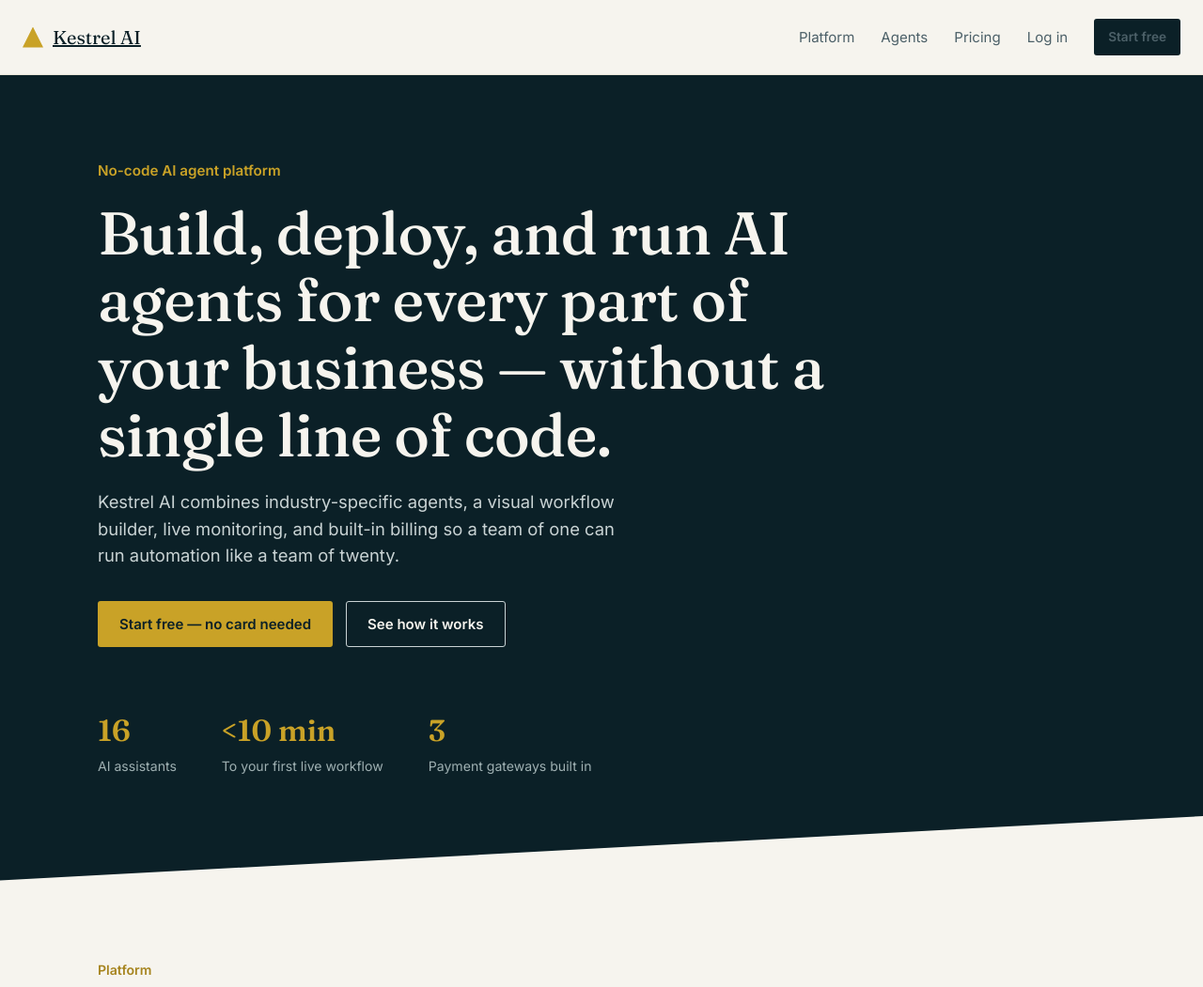
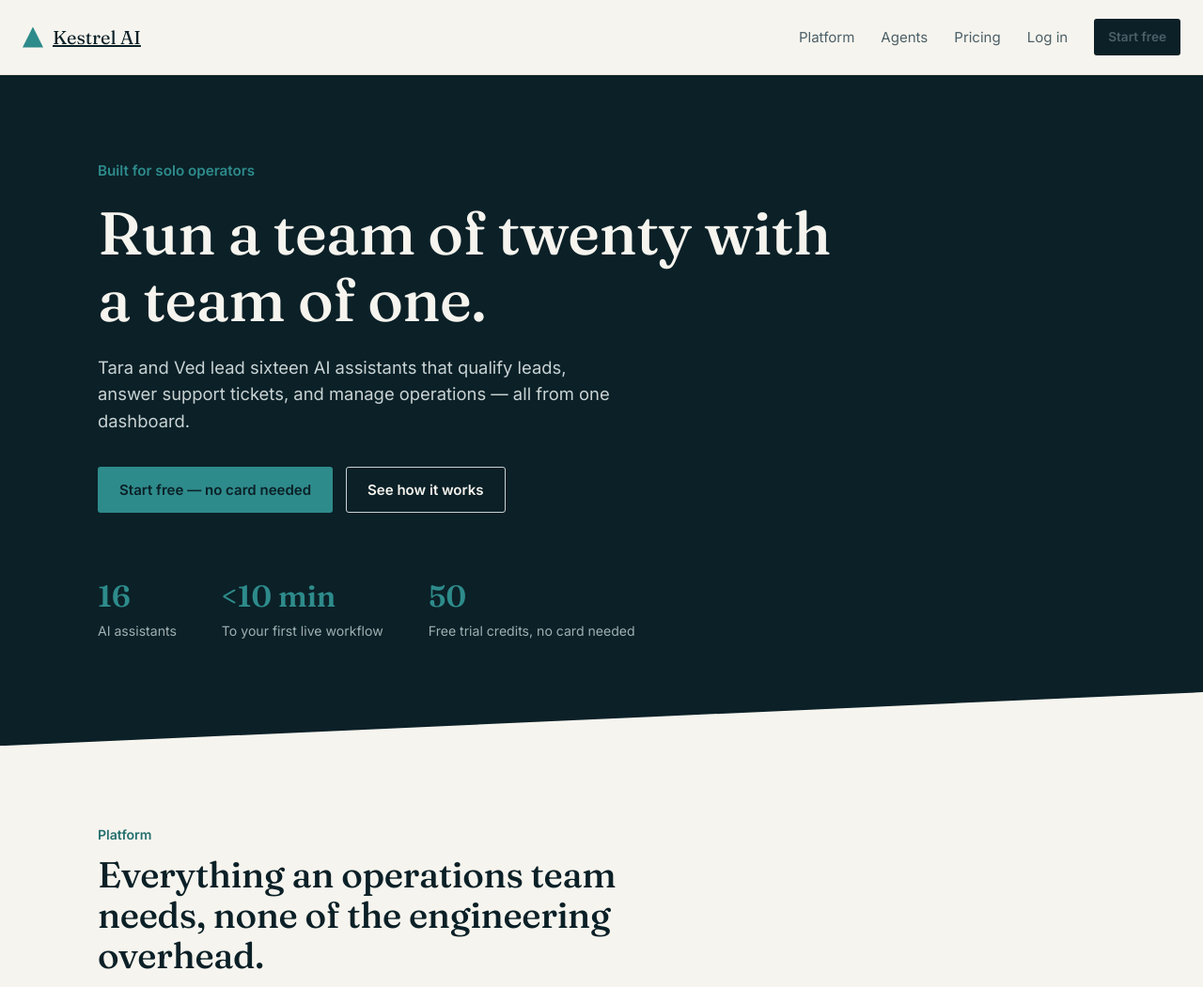
Before and after one commit to Shekhar14392/kestrel-ai, a FastAPI app: page /pricing in a window 1280 px wide. Shown: the top 1051 px of the page at 94% size. Run offline with FastAPI, Linux system fonts and the light colour scheme.

Commit message:
Rotate hero color theme + copy on each visit; expand pricing to 6 tiers
Dynamic landing page:
- templates/index.html: inline script in <head> picks one of 6 accent
  color palettes (gold/teal/terracotta/violet/rose/ocean-blue) and applies
  it via CSS custom properties before first paint, so no flash. --ink and
  --paper (the actual text/background contrast) are left untouched, since
  --brass/--brass-dim are purely accent colors throughout style.css —
  confirmed safe to rotate without breaking readability.
- A second inline script picks one of 4 hero copy variants (eyebrow, h1,
  lead) on each load.

Pricing:
- payments.py: PLANS expanded from 3 tiers to 6 (Solo, Starter, Growth,
  Scale, Pro, Enterprise), each now carrying its own feature list instead
  of being hardcoded in the template.
- templates/index.html: replaced the old if/elif/else per-plan-key
  feature block (which only handled 3 keys and would have silently shown
  wrong features for any new plan) with a data-driven loop over
  p.features — now scales to any number of plans correctly.
- style.css: pricing-grid was hardcoded to repeat(3, 1fr); changed to
  repeat(auto-fit, minmax(230px, 1fr)) so 6 cards wrap sensibly instead
  of overflowing or squeezing.
- Also fixed a leftover-stale stat found while touching this section:
  the hero still claimed '3 Payment gateways built in' from before the
  Razorpay-only consolidation; replaced with the free-trial-credits stat.

Also fixed: discovered style.css (project root) and static/css/style.css
(the actual served file) had silently diverged — my grid-column edit had
only landed in the unreferenced root copy. Confirmed static/css/style.css
is the only file any template actually links to; synced the two and will
edit that one going forward.

Verified locally: all 6 plan names present on /pricing; hero rotation
scripts present and old stale stat gone; full 8-page sweep all 200;
Razorpay order creation works correctly with a brand-new plan key
(scale); unknown plan key still cleanly rejected; zero tracebacks.

```diff
--- a/payments.py
+++ b/payments.py
@@ -3,9 +3,30 @@ import hmac
 import hashlib
 
 PLANS = {
-    "starter": {"name": "Starter", "usd": 99, "inr": 8199, "credits": 3000},
-    "growth": {"name": "Growth", "usd": 199, "inr": 16499, "credits": 8000},
-    "enterprise": {"name": "Enterprise", "usd": 499, "inr": 41499, "credits": 25000, "custom_above": True},
+    "solo": {
+        "name": "Solo", "usd": 49, "inr": 4059, "credits": 1200,
+        "features": ["Up to 1 active workflow", "All 16 agents, standard usage", "Community support"],
+    },
+    "starter": {
+        "name": "Starter", "usd": 99, "inr": 8199, "credits": 3000,
+        "features": ["Up to 3 active workflows", "All 16 agents, standard usage", "Email support"],
+    },
+    "growth": {
+        "name": "Growth", "usd": 199, "inr": 16499, "credits": 8000,
+        "features": ["Unlimited workflows", "All agents, full usage", "CSV/Excel data analysis", "Priority support"],
+    },
+    "scale": {
+        "name": "Scale", "usd": 349, "inr": 28899, "credits": 15000,
+        "features": ["Everything in Growth", "AI Page Builder included", "Higher rate limits", "Priority support"],
+    },
+    "pro": {
+        "name": "Pro", "usd": 499, "inr": 41499, "credits": 25000,
+        "features": ["Everything in Scale", "Dedicated onboarding", "Custom agent tuning", "SLA support"],
+    },
+    "enterprise": {
+        "name": "Enterprise", "usd": 999, "inr": 82899, "credits": 60000, "custom_above": True,
+        "features": ["Everything in Pro", "Custom credit limits above 60,000/month", "Dedicated account manager", "SLA + priority support"],
+    },
 }
 
 # Given to every new signup before they choose a paid plan. Not sold, not shown on
--- a/static/css/style.css
+++ b/static/css/style.css
@@ -101,7 +101,7 @@ section { padding: 84px 24px; }
 .agent-chip .name { font-family: 'Fraunces', serif; font-size: 1.1rem; margin-top: 4px; }
 
 /* ---- Pricing ---- */
-.pricing-grid { display: grid; grid-template-columns: repeat(3, 1fr); gap: 20px; }
+.pricing-grid { display: grid; grid-template-columns: repeat(auto-fit, minmax(230px, 1fr)); gap: 20px; }
 .plan-card { border: 1px solid var(--paper-dim); padding: 32px; background: var(--paper); display: flex; flex-direction: column; }
 .plan-card.featured { border-color: var(--brass); box-shadow: 0 0 0 1px var(--brass); position: relative; }
 .plan-card.featured::before { content: 'Most chosen'; position: absolute; top: -13px; left: 32px; background: var(--brass); color: var(--ink); font-size: 0.75rem; font-weight: 700; padding: 3px 10px; }
--- a/style.css
+++ b/style.css
@@ -101,7 +101,7 @@ section { padding: 84px 24px; }
 .agent-chip .name { font-family: 'Fraunces', serif; font-size: 1.1rem; margin-top: 4px; }
 
 /* ---- Pricing ---- */
-.pricing-grid { display: grid; grid-template-columns: repeat(3, 1fr); gap: 20px; }
+.pricing-grid { display: grid; grid-template-columns: repeat(auto-fit, minmax(230px, 1fr)); gap: 20px; }
 .plan-card { border: 1px solid var(--paper-dim); padding: 32px; background: var(--paper); display: flex; flex-direction: column; }
 .plan-card.featured { border-color: var(--brass); box-shadow: 0 0 0 1px var(--brass); position: relative; }
 .plan-card.featured::before { content: 'Most chosen'; position: absolute; top: -13px; left: 32px; background: var(--brass); color: var(--ink); font-size: 0.75rem; font-weight: 700; padding: 3px 10px; }
--- a/templates/index.html
+++ b/templates/index.html
@@ -5,6 +5,22 @@
 <meta name="viewport" content="width=device-width, initial-scale=1.0">
 <title>Kestrel AI — The Agent Platform for Running Your Business on Autopilot</title>
 <link rel="stylesheet" href="/static/css/style.css">
+<script>
+(function() {
+  var palettes = [
+    { brass: '#C9A227', brassDim: '#A6841E' },  // gold (default)
+    { brass: '#2E8B8B', brassDim: '#256F6F' },  // teal
+    { brass: '#C9622A', brassDim: '#A64F22' },  // terracotta
+    { brass: '#7B5EA7', brassDim: '#634B87' },  // violet
+    { brass: '#C94F6D', brassDim: '#A63F59' },  // rose
+    { brass: '#2E6FA6', brassDim: '#255A87' }   // ocean blue
+  ];
+  var p = palettes[Math.floor(Math.random() * palettes.length)];
+  var root = document.documentElement.style;
+  root.setProperty('--brass', p.brass);
+  root.setProperty('--brass-dim', p.brassDim);
+})();
+</script>
 </head>
 <body>
   <div class="nav">
@@ -24,9 +40,9 @@
 
   <section class="hero">
     <div class="wrap">
-      <div class="eyebrow">No-code AI agent platform</div>
-      <h1>Build, deploy, and run AI agents for every part of your business — without a single line of code.</h1>
-      <p class="lead">Kestrel AI combines industry-specific agents, a visual workflow builder, live monitoring, and built-in billing so a team of one can run automation like a team of twenty.</p>
+      <div class="eyebrow" id="hero-eyebrow">No-code AI agent platform</div>
+      <h1 id="hero-h1">Build, deploy, and run AI agents for every part of your business — without a single line of code.</h1>
+      <p class="lead" id="hero-lead">Kestrel AI combines industry-specific agents, a visual workflow builder, live monitoring, and built-in billing so a team of one can run automation like a team of twenty.</p>
       <div class="cta-row">
         <a href="/signup" class="btn btn-brass">Start free — no card needed</a>
         <a href="/#platform" class="btn btn-ghost" style="border-color:#C9D3D4;color:#F6F4EE;">See how it works</a>
@@ -34,10 +50,40 @@
       <div class="hero-stats">
         <div class="stat"><b>16</b><span>AI assistants</span></div>
         <div class="stat"><b>&lt;10 min</b><span>To your first live workflow</span></div>
-        <div class="stat"><b>3</b><span>Payment gateways built in</span></div>
+        <div class="stat"><b>50</b><span>Free trial credits, no card needed</span></div>
       </div>
     </div>
   </section>
+  <script>
+  (function() {
+    var variants = [
+      {
+        eyebrow: 'No-code AI agent platform',
+        h1: 'Build, deploy, and run AI agents for every part of your business — without a single line of code.',
+        lead: 'Kestrel AI combines industry-specific agents, a visual workflow builder, live monitoring, and built-in billing so a team of one can run automation like a team of twenty.'
+      },
+      {
+        eyebrow: 'Your business, on autopilot',
+        h1: 'Sixteen AI assistants, ready to run sales, support, and operations while you sleep.',
+        lead: 'From first customer message to final payment, Kestrel AI handles the work — no developer, no manual setup, no code.'
+      },
+      {
+        eyebrow: 'Built for solo operators',
+        h1: 'Run a team of twenty with a team of one.',
+        lead: 'Tara and Ved lead sixteen AI assistants that qualify leads, answer support tickets, and manage operations — all from one dashboard.'
+      },
+      {
+        eyebrow: 'Live in under 10 minutes',
+        h1: 'Describe your business. Kestrel AI builds the workflow.',
+        lead: 'Drag-and-drop automation, industry-tuned agents, and billing that works from day one — start free, no card needed.'
+      }
+    ];
+    var v = variants[Math.floor(Math.random() * variants.length)];
+    document.getElementById('hero-eyebrow').textContent = v.eyebrow;
+    document.getElementById('hero-h1').textContent = v.h1;
+    document.getElementById('hero-lead').textContent = v.lead;
+  })();
+  </script>
 
   <section id="platform">
     <div class="wrap">
@@ -100,21 +146,9 @@
           <div class="price">${{ p.usd }}<small>/month</small></div>
           <ul>
             <li>{{ "{:,}".format(p.credits) }} AI credits / month{% if p.get('custom_above') %} — higher limits available{% endif %}</li>
-            {% if key == 'starter' %}
-            <li>Up to 3 active workflows</li>
-            <li>All agents, standard usage</li>
-            <li>Email support</li>
-            {% elif key == 'growth' %}
-            <li>Unlimited workflows</li>
-            <li>All agents, full usage</li>
-            <li>CSV/Excel data analysis</li>
-            <li>Priority support</li>
-            {% else %}
-            <li>Everything in Growth</li>
-            <li>Custom credit limits above 25,000/month</li>
-            <li>Dedicated onboarding & custom agent tuning</li>
-            <li>SLA + priority support</li>
-            {% endif %}
+            {% for feature in p.features %}
+            <li>{{ feature }}</li>
+            {% endfor %}
           </ul>
           {% if user %}
             {% if user.plan == key %}
@@ -128,7 +162,7 @@
         </div>
         {% endfor %}
       </div>
-      <p class="muted" style="margin-top:20px; font-size:0.85rem;">New accounts start with a 50-credit trial to explore agents and workflows before choosing a plan. Need more than 25,000 Enterprise credits, invoicing, or seats — <a href="mailto:hello@kestrel.ai" style="text-decoration:underline;">contact us</a> for custom limits.</p>
+      <p class="muted" style="margin-top:20px; font-size:0.85rem;">New accounts start with a 50-credit trial to explore agents and workflows before choosing a plan. Need more than 60,000 Enterprise credits, invoicing, or seats — <a href="mailto:hello@kestrel.ai" style="text-decoration:underline;">contact us</a> for custom limits.</p>
     </div>
   </section>
 
```
